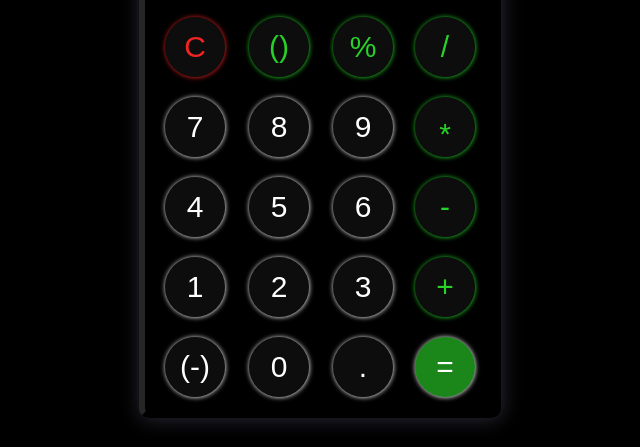
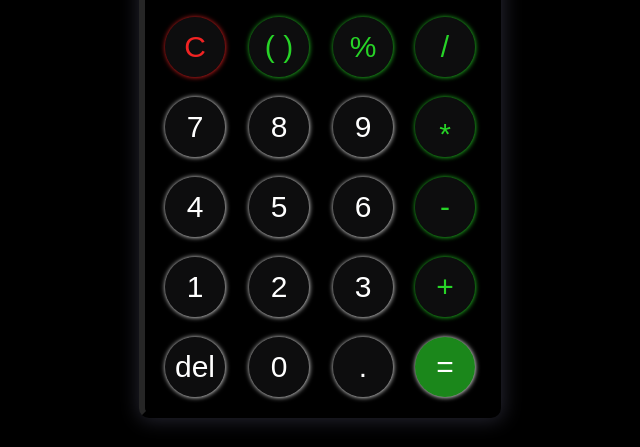
Before and after one commit to i-am-debesh/calculator-debesh, a plain HTML site: page index.html in a window 1280 px wide. Shown: the part 300-747 px from the top of the page, 320-960 px from the left. Drawn offline with Linux system fonts and the light colour scheme.

Commit message:
Update index.html

```diff
--- a/index.html
+++ b/index.html
@@ -27,7 +27,7 @@
                 <!-- 1st row -->
                 <div class="number-btn">
                     <button class="btn js-btn btn-spacing-horizontal button-C">C</button>
-                    <button class="btn btn-spacing-horizontal button-bracket">()</button>
+                    <button class="btn js-btn btn-spacing-horizontal button-bracket">( )</button>
                     <button class="btn js-btn btn-spacing-horizontal button-percent">%</button>
 
                 </div>
@@ -58,7 +58,7 @@
 
                 <!-- 5th row -->
                 <div class="number-btn">
-                    <button class="btn btn-spacing-horizontal">(-)</button>
+                    <button class="btn js-btn btn-spacing-horizontal">del</button>
                     <button class="btn js-btn btn-spacing-horizontal">0</button>
                     <button class="btn js-btn btn-spacing-horizontal">.</button>
 
```
